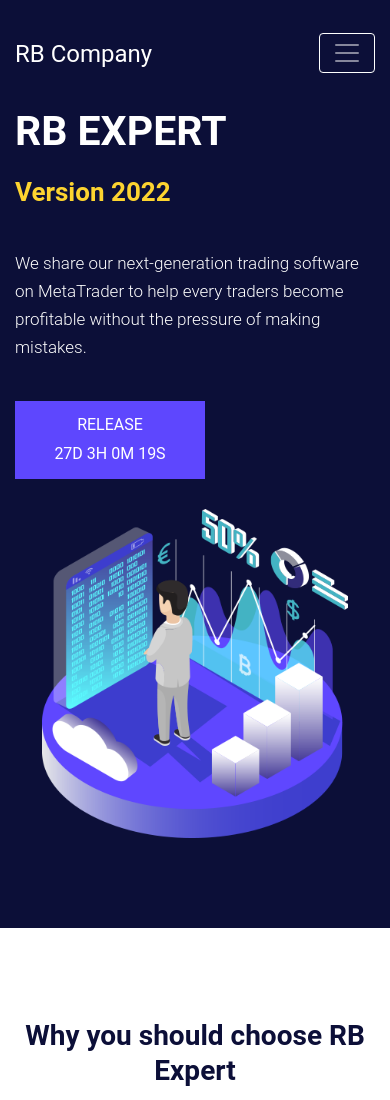
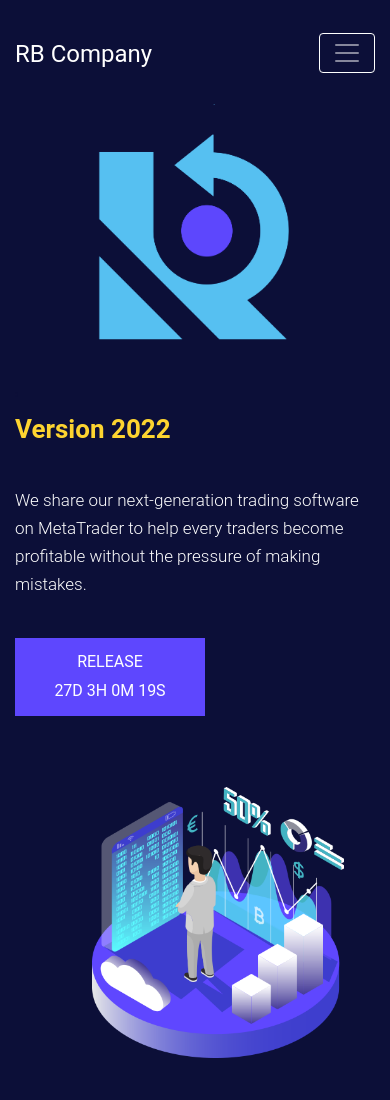
Before and after one commit to rbexpert/rbexpert.github.io, a plain HTML site: page index.html in a window 390 px wide. Shown: the top 1100 px of the page. Drawn offline with nearby package versions, Linux system fonts and the light colour scheme.

Commit message:
image moving

```diff
--- a/css/style.css
+++ b/css/style.css
@@ -488,22 +488,48 @@ button {
 }
 
 .text-img figure {
+    position: relative;
      margin: 0px;
 }
 
 .text-img figure img {
+
+  position: relative;
   display: block;
 margin-left: auto;
 margin-right: auto;
+ margin-top: 100px;
 width: 60%;
 }
 
+#myContainer {
+  display: block;
+  width: 100%;
+  height: 100%;
+  position: relative;
+}
+#myAnimation {
+
+  position: relative;
+}
+
+#img1 {
+  width: 70%;
+  height: 70%;
+  margin-left: 120px;
+  margin-top: 30px;
+}
+
 @media only screen and (max-width: 600px) {
-  .text-img figure img  {
-    display: block;
-  margin-left: auto;
-  margin-right: auto;
-  width: 85%;
+  #img1 {
+    width: 70%;
+    height: 70%;
+    margin-left: 45px;
+  }
+  #myAnimation {
+    position: relative;
+    text-align: center;
+
   }
 }
 
--- a/index.html
+++ b/index.html
@@ -115,12 +115,13 @@ var x = setInterval(function() {
       <!-- end header inner -->
       <!-- end header -->
       <!-- banner -->
+
       <section class="banner_main">
          <div class="container">
             <div class="row d_flex">
                <div class="col-md-5">
                   <div class="text-bg">
-                     <h1>RB EXPERT</h1>
+                     <img src="images/rb-logo.png" />
                      <span>Version 2022</span>
                      <p>We share our next-generation trading software on MetaTrader to help every traders become profitable without the pressure of making mistakes.</p>
                      <a id="demo" style="background-color:#5E47FE; color:white;"></a>
@@ -128,12 +129,40 @@ var x = setInterval(function() {
                </div>
                <div class="col-md-7">
                   <div class="text-img">
-                     <figure><img src="images/img.png"/ id="img1"></figure>
+                    <div id ="myContainer">
+                    <div id ="myAnimation"><img src="https://rbexpert.github.io/images/img.png" onload="myMove()" id="img1"></div>
+                    </div>
                   </div>
                </div>
             </div>
          </div>
       </section>
+      <script>
+
+      var id = null;
+      function myMove() {
+        var elem = document.getElementById("myAnimation");
+        var pos = 0;
+        var state = 0;
+        clearInterval(id);
+        id = setInterval(frame, 30);
+        function frame() {
+          if (state == 0) {
+            pos += 0.5;
+            elem.style.top = pos + 'px';
+            if (pos == 15){
+      	state = 1;
+      }
+          } else {
+            pos -= 0.5;
+            elem.style.top = pos + 'px';
+            if(pos == 0){
+      	state = 0;
+      }
+          }
+        }
+      }
+      </script>
       <!-- end banner -->
       <!-- Hosting -->
       <div id="about" class="hosting">
```
Also changed, not shown: images/rb-logo.png (added), 4 other files.
